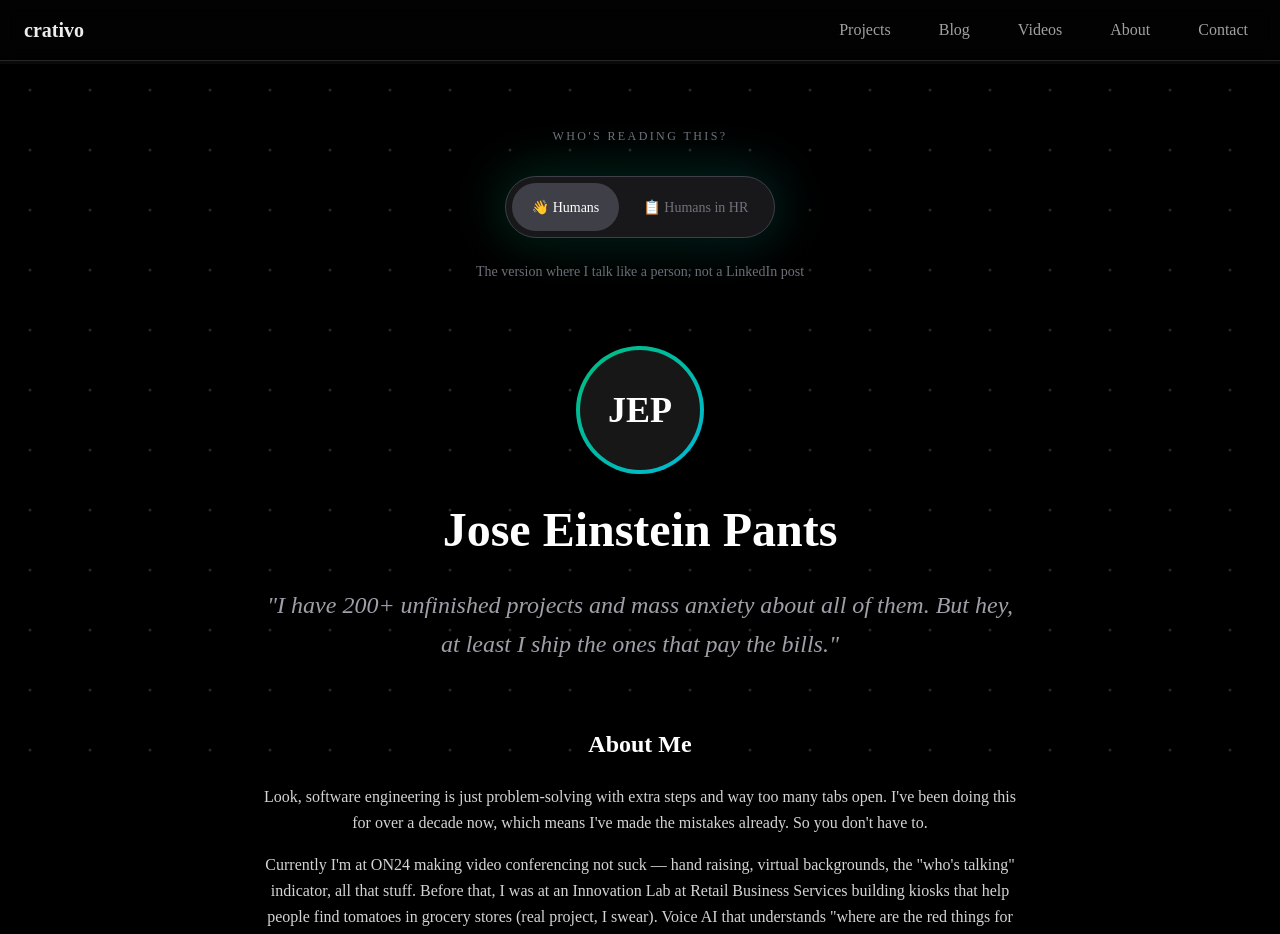
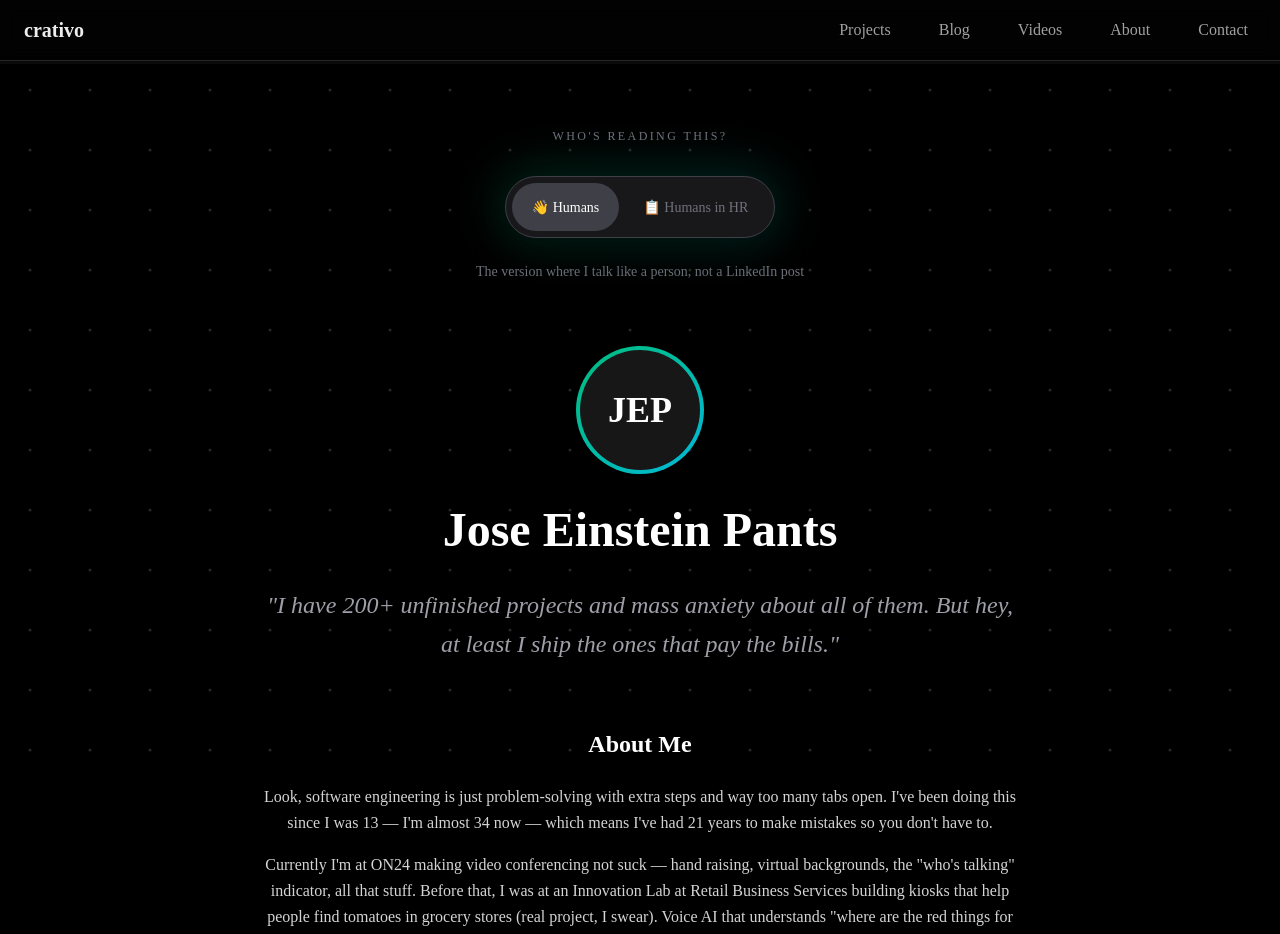
Before and after one commit to josmanvis/crativo.xyz, a Next.js app: page /about in a window 1280 px wide. Shown: the top 934 px of the page. Built offline with nearby package versions, Linux system fonts and the light colour scheme.

Commit message:
fix: updated about bio - coding since 13, almost 34 now (21 years)

```diff
--- a/src/data/about.ts
+++ b/src/data/about.ts
@@ -7,7 +7,7 @@ export const aboutDataHR: AboutData = {
     tagline: 'Senior Software Engineer specializing in React, video platforms, and innovation',
     description: [
       "I'm a Senior Software Engineer at ON24, where I develop cutting-edge video conferencing solutions using React.js, SASS, OpenTok, and styled-components. I've built features including attendee lists, hand raise, pass-the-mic, virtual backgrounds, and custom user role systems that power video platforms for thousands of users.",
-      'With over a decade of experience spanning video platforms, innovation labs, and rapid application development, I specialize in creating scalable front-end solutions. I led teams at Retail Business Services (Ahold Delhaize) where I developed kiosk software, innovation portals, and authored several NPM packages including too-bored (virtual keyboard), gappa-comments (threaded comments), and ace (React bootstrapping CLI).',
+      'With over two decades of experience — I started coding at 13 and haven\'t stopped — spanning video platforms, innovation labs, and rapid application development, I specialize in creating scalable front-end solutions. I led teams at Retail Business Services (Ahold Delhaize) where I developed kiosk software, innovation portals, and authored several NPM packages including too-bored (virtual keyboard), gappa-comments (threaded comments), and ace (React bootstrapping CLI).',
       "I'm passionate about building tools that empower developers and creating user experiences that blend technical excellence with thoughtful design. From React-Native mobile apps to enterprise web platforms, I bring ideas to life with clean code and modern best practices.",
     ],
   },
@@ -99,7 +99,7 @@ export const aboutDataHuman: AboutData = {
     name: 'Jose Einstein Pants',
     tagline: '"I have 200+ unfinished projects and mass anxiety about all of them. But hey, at least I ship the ones that pay the bills."',
     description: [
-      "Look, software engineering is just problem-solving with extra steps and way too many tabs open. I've been doing this for over a decade now, which means I've made the mistakes already. So you don't have to.",
+      "Look, software engineering is just problem-solving with extra steps and way too many tabs open. I've been doing this since I was 13 — I'm almost 34 now — which means I've had 21 years to make mistakes so you don't have to.",
       "Currently I'm at ON24 making video conferencing not suck — hand raising, virtual backgrounds, the \"who's talking\" indicator, all that stuff. Before that, I was at an Innovation Lab at Retail Business Services building kiosks that help people find tomatoes in grocery stores (real project, I swear). Voice AI that understands \"where are the red things for pasta\" and knows you mean tomatoes. The future is weird.",
       "I've also published npm packages that actual humans use — too-bored (a virtual keyboard with fat-finger-friendly keys), gappa-comments (threaded comments that actually work), and ace (a CLI to stop copy-pasting boilerplate). 8,700+ downloads combined. Not viral, but not zero either.",
       "I build things because I genuinely love it. Not in a LinkedIn \"passionate about synergy\" way — I mean I'll spend my Saturday building a CLI tool because my Developer folder is chaos and I got annoyed. I'll refactor code that works perfectly fine because it offends me aesthetically. I have opinions about semicolons. That's the vibe.",
```
